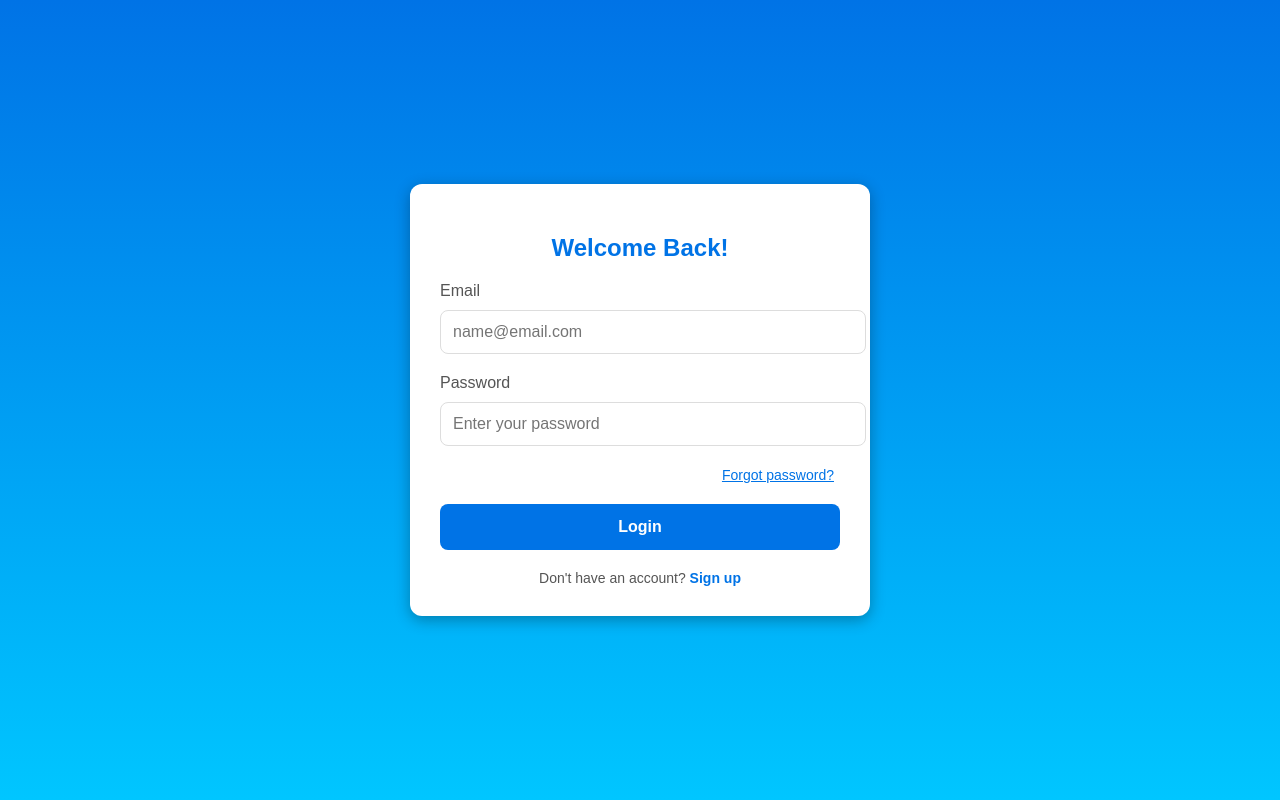
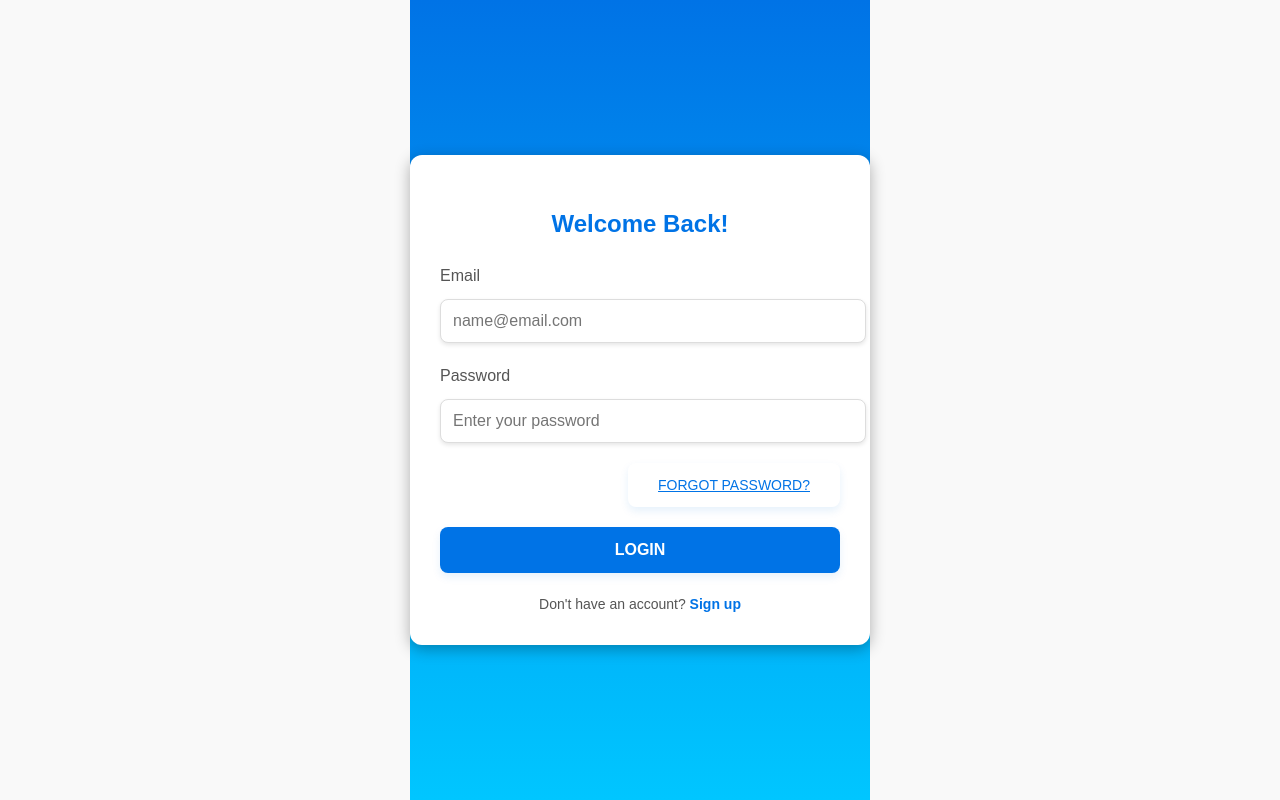
Before and after one commit to vaibhavihr/course-management, a React (Create React App) app: page / in a window 1280 px wide. Built offline with nearby package versions, Linux system fonts and the light colour scheme.

Commit message:
Update index.css

```diff
--- a/src/index.css
+++ b/src/index.css
@@ -1,29 +1,93 @@
+/* Global Body Styling */
 body {
   margin: 0;
-  font-family: -apple-system, BlinkMacSystemFont, 'Segoe UI', 'Roboto', 'Oxygen',
-    'Ubuntu', 'Cantarell', 'Fira Sans', 'Droid Sans', 'Helvetica Neue',
-    sans-serif;
+  font-family: 'Arial', sans-serif;
+  background-color: #f9f9f9; /* Light background for a clean look */
+  color: #333; /* Dark text for better contrast */
+  line-height: 1.6; /* Improved line spacing for readability */
   -webkit-font-smoothing: antialiased;
   -moz-osx-font-smoothing: grayscale;
+  display: flex;
+  flex-direction: column;
+  align-items: center; /* Centers content horizontally */
+  justify-content: center; /* Centers content vertically */
+  height: 100vh;
 }
 
+/* Styling for Code */
 code {
-  font-family: source-code-pro, Menlo, Monaco, Consolas, 'Courier New',
-    monospace;
+  font-family: 'Source Code Pro', Menlo, Monaco, Consolas, 'Courier New', monospace;
+  font-size: 1em; /* Increased size for better legibility */
+  background-color: #2e2e2e; /* Dark background for code blocks */
+  color: #f8f8f2; /* Lighter color for code */
+  padding: 6px 12px;
+  border-radius: 4px;
+  box-shadow: 0 1px 3px rgba(0, 0, 0, 0.1); /* Light shadow for depth */
+  transition: background-color 0.3s ease; /* Smooth transition */
 }
 
-body {
-  font-family: Arial, sans-serif;
+code:hover {
+  background-color: #444; /* Darker background on hover */
 }
 
+/* Styling for Input Elements */
 input {
+  border: 2px solid #ddd; /* Light border for inputs */
+  padding: 10px;
+  font-size: 1em;
+  border-radius: 5px;
   outline: none;
+  background-color: #ffffff;
+  color: #333;
+  box-shadow: 0 2px 4px rgba(0, 0, 0, 0.1); /* Soft shadow for input fields */
+  transition: border-color 0.3s ease, box-shadow 0.3s ease;
 }
 
-button {
-  transition: background-color 0.3s ease;
+input:focus {
+  border-color: #0078D4; /* Focus border color */
+  box-shadow: 0 0 8px rgba(0, 120, 212, 0.5); /* Subtle glow effect when focused */
 }
 
+/* Button Styling */
+button {
+  background-color: #0078D4; /* Primary button color */
+  color: #fff; /* White text */
+  padding: 14px 30px;
+  font-size: 1.1em;
+  border: none;
+  border-radius: 8px;
+  cursor: pointer;
+  transition: background-color 0.3s ease, transform 0.2s ease, box-shadow 0.3s ease;
+  box-shadow: 0 4px 8px rgba(0, 120, 212, 0.1); /* Soft shadow around button */
+  text-transform: uppercase; /* Uppercase text for buttons */
+}
+
+/* Button Hover and Active States */
 button:hover {
-  opacity: 0.9;
+  background-color: #0056a3; /* Darker blue on hover */
+  transform: scale(1.05); /* Slightly enlarge button on hover */
+  box-shadow: 0 6px 12px rgba(0, 120, 212, 0.2); /* Stronger shadow on hover */
 }
+
+button:active {
+  background-color: #003f73; /* Even darker blue on click */
+  transform: scale(0.98); /* Shrink button on click */
+  box-shadow: 0 2px 6px rgba(0, 120, 212, 0.1); /* Slightly lighter shadow on click */
+}
+
+/* Smooth Transitions for Interactive Elements */
+input, button, code {
+  transition: all 0.3s ease-in-out;
+}
+
+/* Global Link Styling */
+a {
+  text-decoration: none;
+  color: #0078D4;
+  font-weight: bold;
+}
+
+a:hover {
+  color: #0056a3;
+  text-decoration: underline;
+}
```
